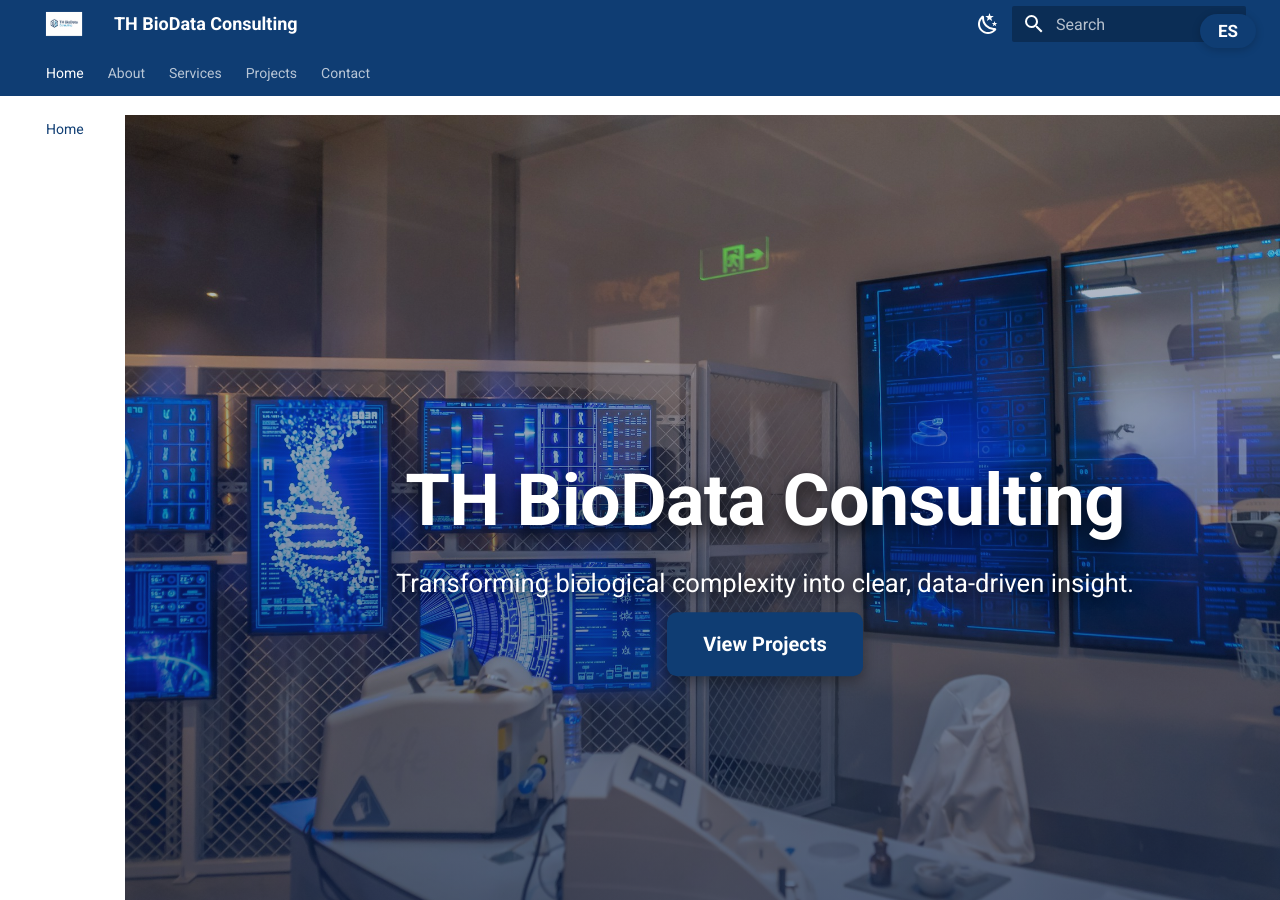
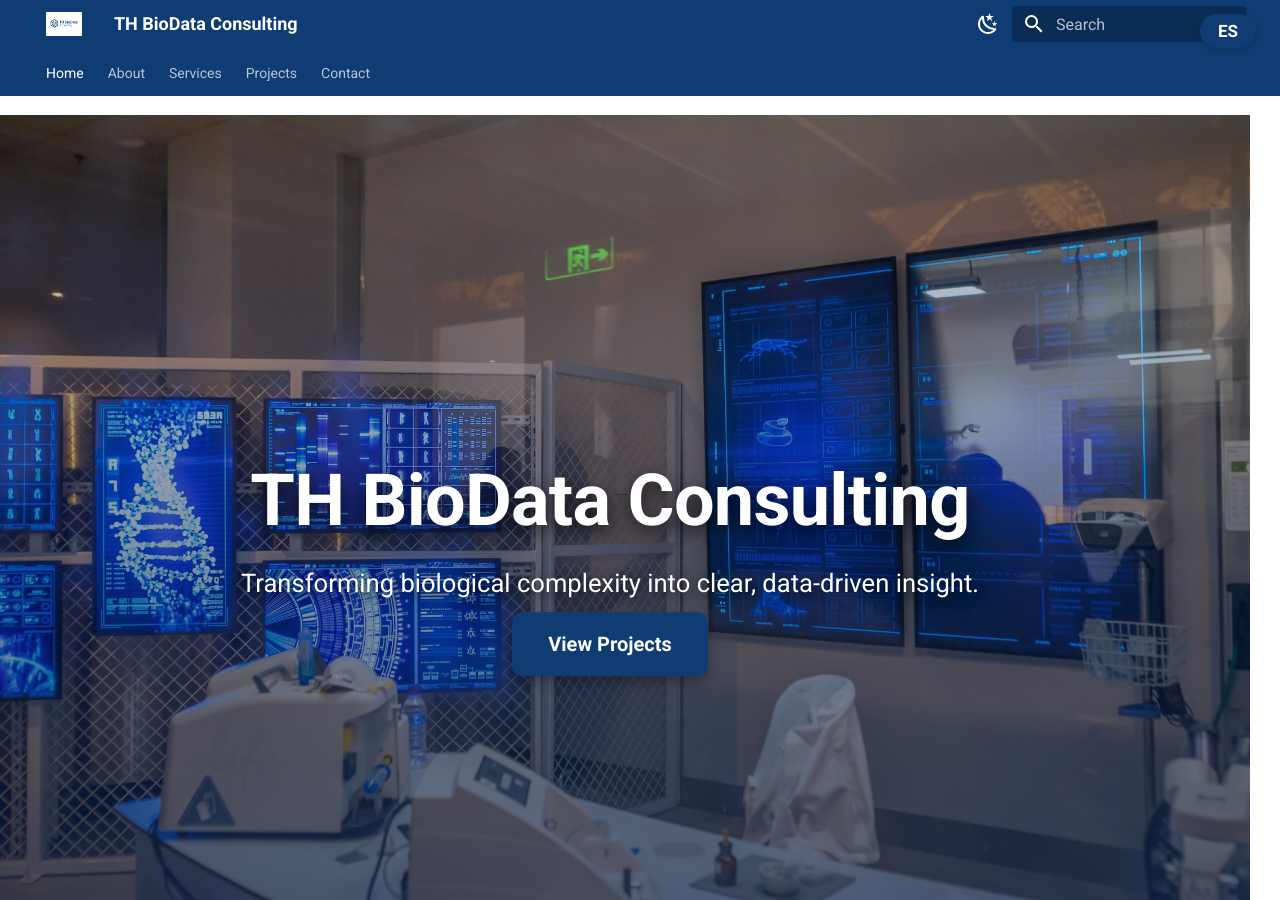
Before and after one commit to TH-BioData/th-biodata.github.io, an MkDocs documentation site: the page built from docs/index.md, in a window 1280 px wide and 900 px high. Built offline with MkDocs 1.6.1 and Material for MkDocs 9.7.7, drawn with Linux system fonts in a browser that asks for light colours.

Commit message:
Update extra.css

```diff
--- a/docs/styles/extra.css
+++ b/docs/styles/extra.css
@@ -278,3 +278,26 @@ Accesibilidad / motion + anclado suave
 ============================================================ */
 @media(prefers-reduced-motion:reduce){ *{ transition:none!important; } }
 html{ scroll-behavior:smooth; }
+
+
+/* ============================================================
+HOME — eliminar sangría/columna izquierda cuando existe #th-hero
+(no afecta otras páginas)
+============================================================ */
+body:has(#th-hero) .md-sidebar--primary,
+body:has(#th-hero) .md-sidebar--secondary,
+body:has(#th-hero) nav[data-md-component="toc"]{
+  display: none !important;
+}
+
+/* Quita el espacio reservado para esos sidebars */
+body:has(#th-hero) .md-main,
+body:has(#th-hero) .md-main__inner,
+body:has(#th-hero) .md-content,
+body:has(#th-hero) .md-content__inner{
+  margin-left: 0 !important;
+  padding-left: 0 !important;
+  /* también anulamos posibles márgenes derechos “de seguridad” */
+  margin-right: 0 !important;
+  padding-right: 0 !important;
+}
```
